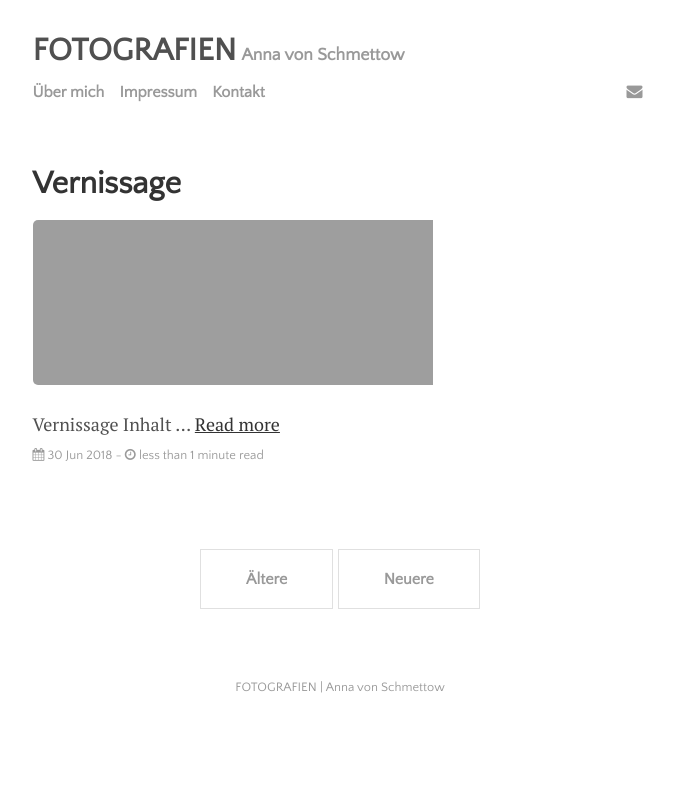
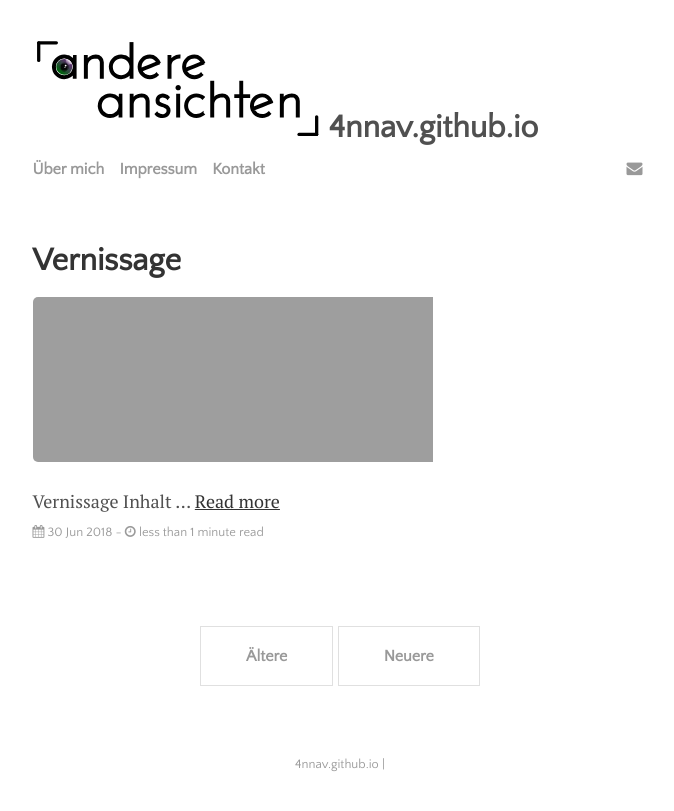
Before and after one commit to 4nnav/4nnav.github.io, a Jekyll site: the page built from index.html, in a window 1280 px wide. Shown: the top 811 px of the page, without its empty margins (300-974 px from the left). Built offline with Jekyll 4.4.1, drawn with Linux system fonts in a browser that asks for light colours; the list of posts is cut into pages by our own code.

Commit message:
customize mast-head

```diff
--- a/_config.yml
+++ b/_config.yml
@@ -20,8 +20,8 @@
 plugins:             [jekyll-paginate, jekyll-sitemap, jekyll-feed]
 
 # Customise atom feed settings (this is where Jekyll-Feed gets configuration information)
-title:		           'FOTOGRAFIEN'
-description:	       'Anna von Schmettow'
+#title:		           'TEST'
+#description:	       'Anna von Schmettow'
 #author:              'Anna von Schmettow'
 
 # RSS 2.0 can be used instead of Atom by uncommenting following two lines
--- a/_includes/header.html
+++ b/_includes/header.html
@@ -1,5 +1,6 @@
 <header class="masthead">
   <h3 class="masthead-title">
+  	<a class="brand-image" href="{{ HOME_PATH }}"><img class="brand-image" src="assets/img/logo.svg" alt="logo"/></a>
     <a href="{{ site.github.url }}/">{{ site.title }}</a>
     <small class="masthead-subtitle">{{ site.description }}</small>
     {% include menu.html %}
--- a/assets/css/main.css
+++ b/assets/css/main.css
@@ -116,6 +116,10 @@
 
 .masthead-subtitle {
   color: #999;
+}
+
+.brand-image {
+  height: 100px;
 }
 
 /*
```
Also changed, not shown: assets/img/forest.jpg (deleted), assets/img/logo.svg (added), assets/img/mountains.jpg (deleted), 12 other files.
